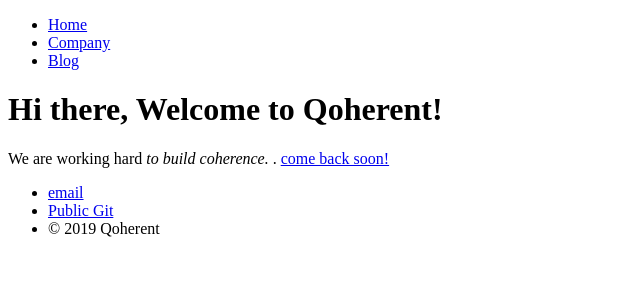
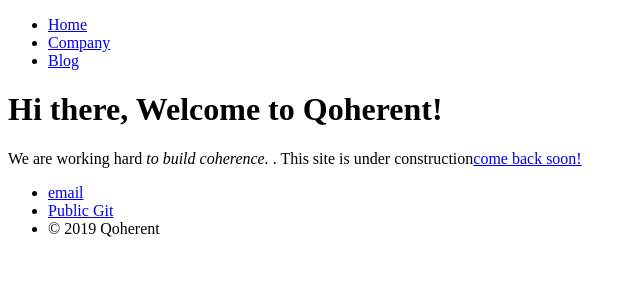
Before and after one commit to abeigi/ab, a Jekyll site: the page built from index.html, in a window 1280 px wide. Shown: the top 300 px of the page, without its empty margins (0-640 px from the left). Built offline with Jekyll 4.4.1, drawn with Linux system fonts in a browser that asks for light colours.

Commit message:
Update index.html

```diff
--- a/index.html
+++ b/index.html
@@ -4,5 +4,5 @@ title: Qoherent
 ---
 <div class="blurb">
 	<h1>Hi there, Welcome to Qoherent!</h1>
-	<p> We are working hard <em>to build coherence. </em>. <a href="/">come back soon!</a></p>
+	<p> We are working hard <em>to build coherence. </em>. This site is under construction<a href="/">come back soon!</a></p>
 </div><!-- /.blurb -->
```
